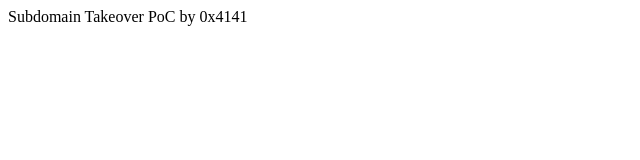
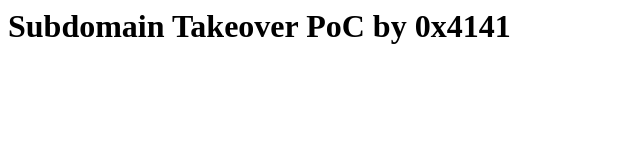
Before and after one commit to jobaa23/blog.devtechsys.com, a plain HTML site: page index.html in a window 1280 px wide. Shown: the whole page, without its empty margins (0-640 px from the left). Drawn offline with Linux system fonts and the light colour scheme.

Commit message:
Update index.html

```diff
--- a/index.html
+++ b/index.html
@@ -1,5 +1,5 @@
 <html>
 <body>
-Subdomain Takeover PoC by 0x4141
+<h1>Subdomain Takeover PoC by 0x4141</h1>
 </body>
 </html>
```
